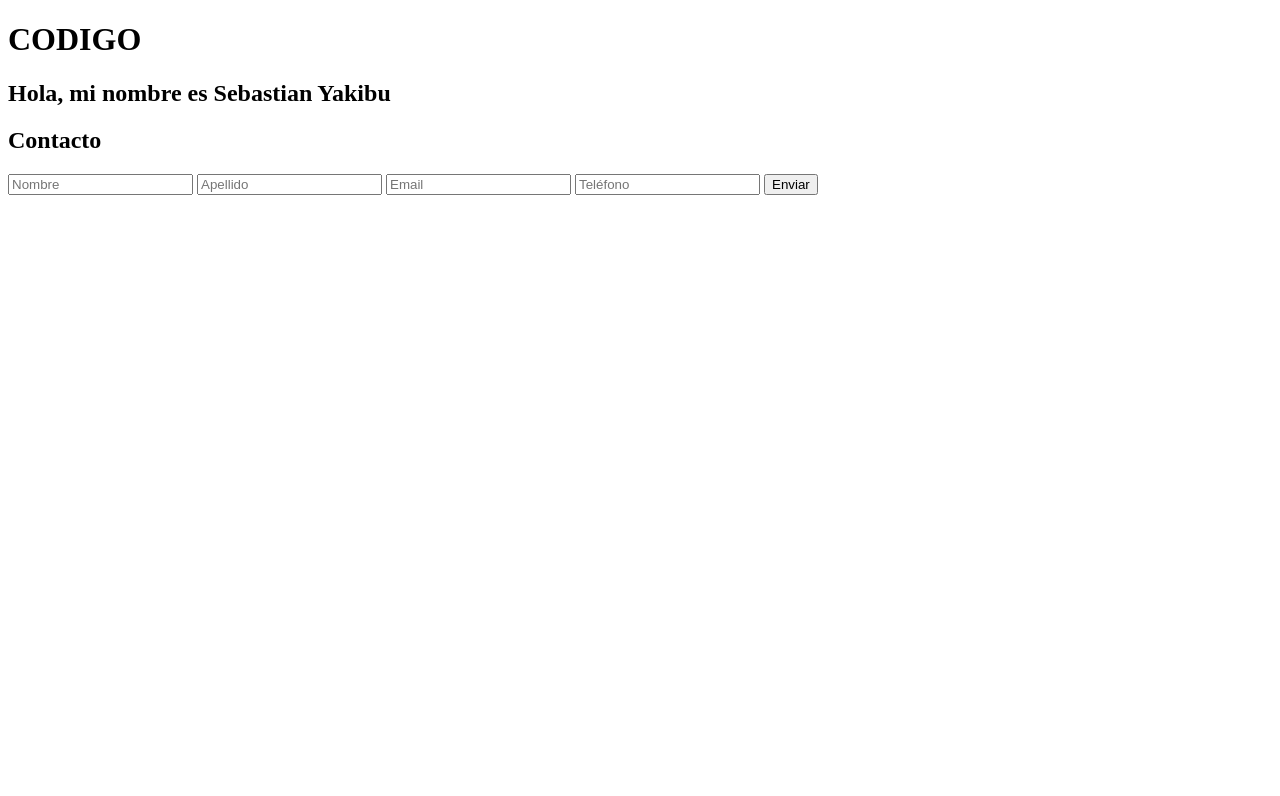
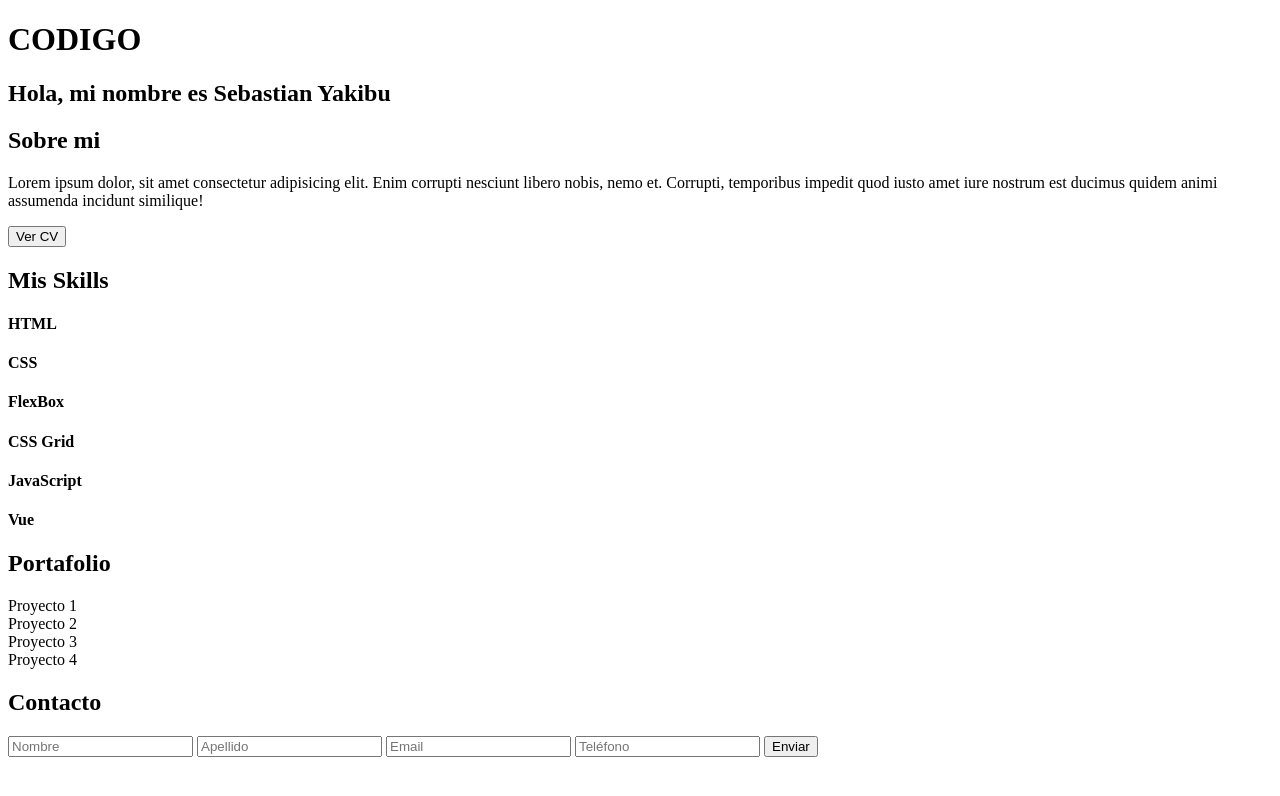
Before and after one commit to youngmaisa/CuartoReto, a plain HTML site: page index.html in a window 1280 px wide. Drawn offline with Linux system fonts and the light colour scheme.

Commit message:
Desarrollo main

```diff
--- a/index.html
+++ b/index.html
@@ -11,6 +11,29 @@
         <h1>CODIGO</h1>
         <h2>Hola, mi nombre es Sebastian Yakibu</h2>
     </header>
+    <main>
+        <section>
+            <h2>Sobre mi</h2>
+            <p>Lorem ipsum dolor, sit amet consectetur adipisicing elit. Enim corrupti nesciunt libero nobis, nemo et. Corrupti, temporibus impedit quod iusto amet iure nostrum est ducimus quidem animi assumenda incidunt similique!</p>
+            <button>Ver CV</button>
+        </section>
+        <section>
+            <h2>Mis Skills</h2>
+            <h4>HTML</h4>
+            <h4>CSS</h4>
+            <h4>FlexBox</h4>
+            <h4>CSS Grid</h4>
+            <h4>JavaScript</h4>
+            <h4>Vue</h4>
+        </section>
+        <section>
+            <h2>Portafolio</h2>
+            <div>Proyecto 1</div>
+            <div>Proyecto 2</div>
+            <div>Proyecto 3</div>
+            <div>Proyecto 4</div>
+        </section>
+    </main>
     <footer>
         <h2>Contacto</h2>
         <form>
```
